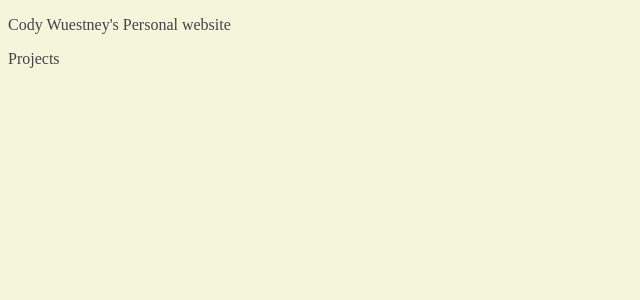
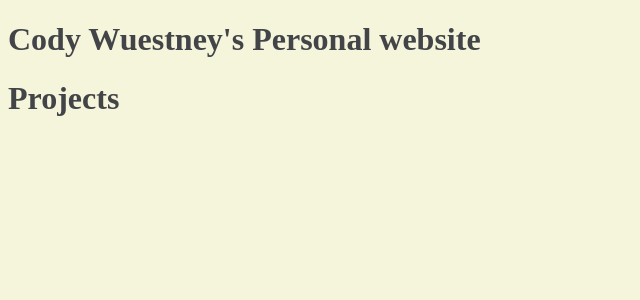
Before and after one commit to codybaroudeur/codybaroudeur.io, a Jekyll site: the page index.html, which Jekyll copies as it is, in a window 1280 px wide. Shown: the top 300 px of the page, without its empty margins (0-640 px from the left). Built offline with Jekyll 4.4.1, drawn with Linux system fonts in a browser that asks for light colours.

Commit message:
Update index.html

```diff
--- a/index.html
+++ b/index.html
@@ -10,8 +10,8 @@
 
   <body>
 
-    <p style="color:#424447;">Cody Wuestney's Personal website</p>
-    <p style="color:#424447;">Projects</p>
+    <h1 style="color:#424447;">Cody Wuestney's Personal website</h1>
+    <h1 style="color:#424447;">Projects</h1>
 
   </body>
 
```
